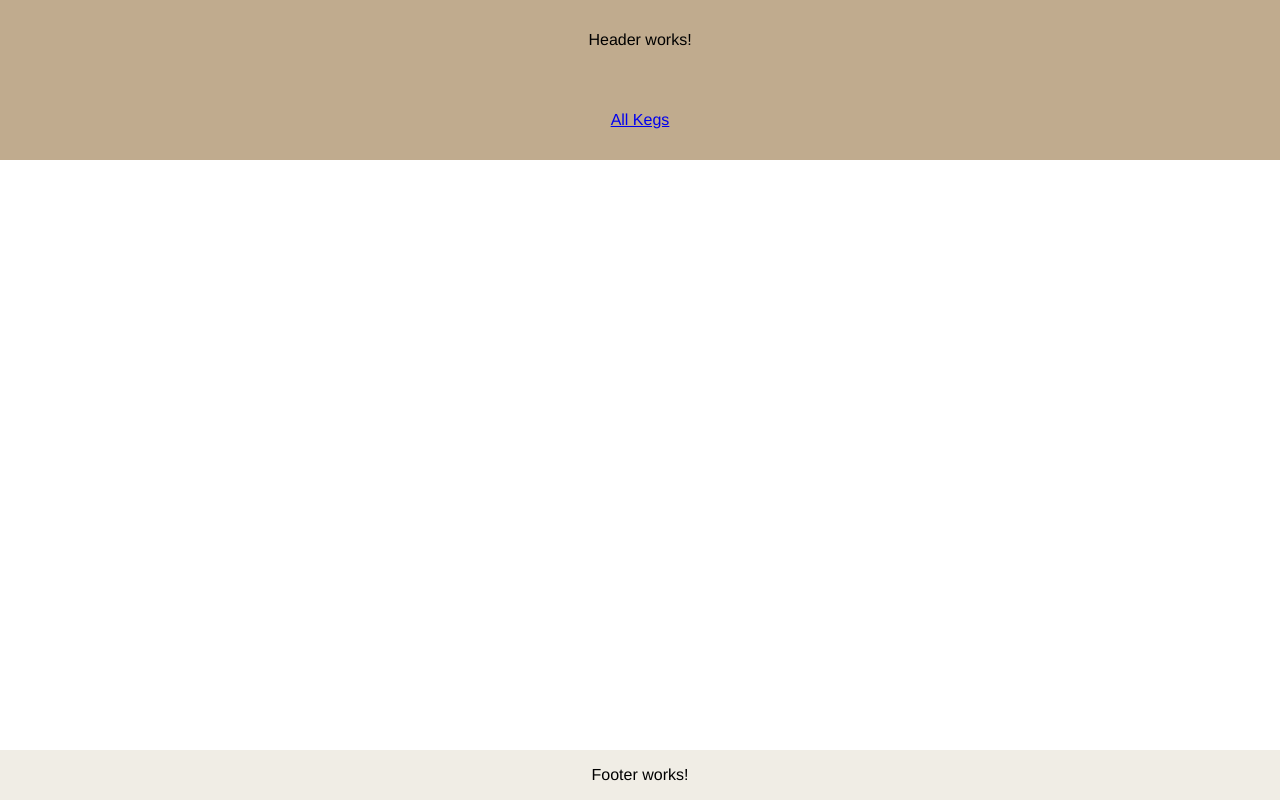
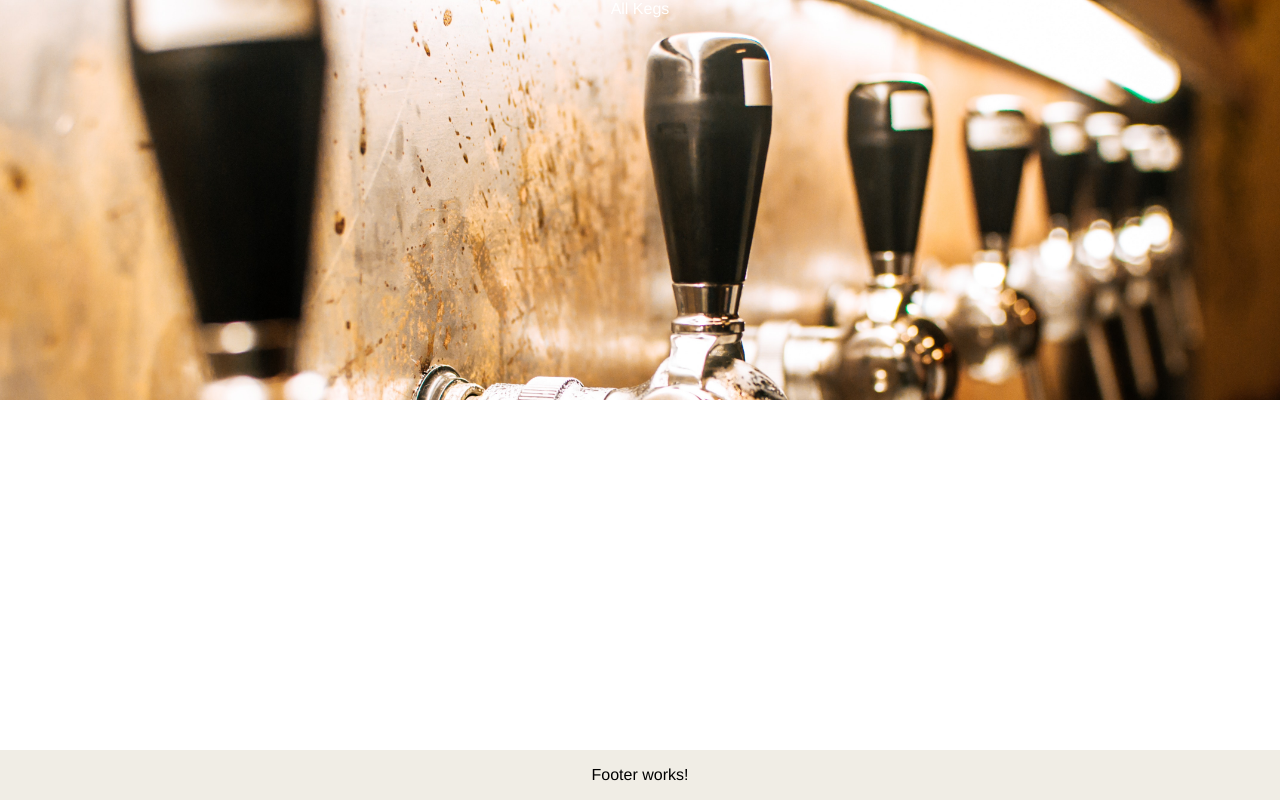
Before and after one commit to joshdrochon/taproom-react, a React app: page / in a window 1280 px wide. Built offline with nearby package versions, Linux system fonts and the light colour scheme.

Commit message:
add header image

```diff
--- a/package.json
+++ b/package.json
@@ -20,8 +20,10 @@
     "babel-loader": "^7.0.0",
     "babel-preset-es2015": "^6.24.1",
     "babel-preset-react": "^6.24.1",
+    "file-loader": "^1.1.6",
     "html-webpack-plugin": "^2.29.0",
     "react-hot-loader": "^3.0.0-beta.7",
+    "url-loader": "^0.6.2",
     "webpack": "^3.4.0",
     "webpack-dev-server": "^2.5.0"
   }
--- a/src/components/App.jsx
+++ b/src/components/App.jsx
@@ -1,13 +1,14 @@
+import { Switch, Route } from 'react-router-dom';
+
 import React from 'react';
 import Header from './home/Header';
 import Footer from './home/Footer';
 import KegList from './keg/KegList';
-import { Switch, Route } from 'react-router-dom';
 
 function App(){
   return(
     <div id='app'>
-      <style>{`
+      <style jsx global>{`
           *{
             font-family: helvetica;
             padding: 0px;
--- a/src/components/home/Header.jsx
+++ b/src/components/home/Header.jsx
@@ -1,19 +1,28 @@
 import { Link } from 'react-router-dom';
+import tapHandles from '../../assets/images/taphandles.jpg';
+
 
 import React from 'react';
 
 const styles = {
-  backgroundColor: '#C0AB8E',
-  width: '100%',
-  lineHeight: '80px',
-  textAlign: 'center'
+  header: {
+    width: '100%',
+    height: '400px',
+    textAlign: 'center',
+    backgroundImage: `url(${tapHandles})`,
+    backgroundSize: 'cover'
+  },
+  link: {
+    color: 'white',
+    textDecoration: 'none',
+    fontSize: '16px'
+  }
 }
 
 function Header(){
   return(
-    <div style={styles} id='header'>
-      <p>Header works!</p>
-      <p><Link to='/allkegs'>All Kegs</Link></p>
+    <div style={styles.header} id='header'>
+      <Link style={styles.link} to='/allkegs'>All Kegs</Link>
     </div>
   );
 }
--- a/webpack.config.js
+++ b/webpack.config.js
@@ -32,6 +32,16 @@ module.exports = {
   module: {
     rules: [
       {
+        test: /\.(png|gif|jp(e*)g|svg)$/,
+        use: {
+          loader: 'url-loader',
+          options: {
+            limit: 8000,
+            name: 'images/[hash]-[name].[ext]'
+          }
+        }
+      },
+      {
         test: /\.jsx?$/,
         loader: 'babel-loader',
         exclude: /node_modules/,
@@ -53,7 +63,7 @@ module.exports = {
     new HtmlWebpackPlugin({
       template:'template.ejs',
       appMountId: 'react-app-root',
-      title: 'React Help Queue',
+      title: 'Tap and Flow',
       filename: resolve(__dirname, "build", "index.html")
     }),
   ]
```
Also changed, not shown: src/assets/images/taphandles.jpg (added), 1 other file (tests, documents, lock files or other folders).
